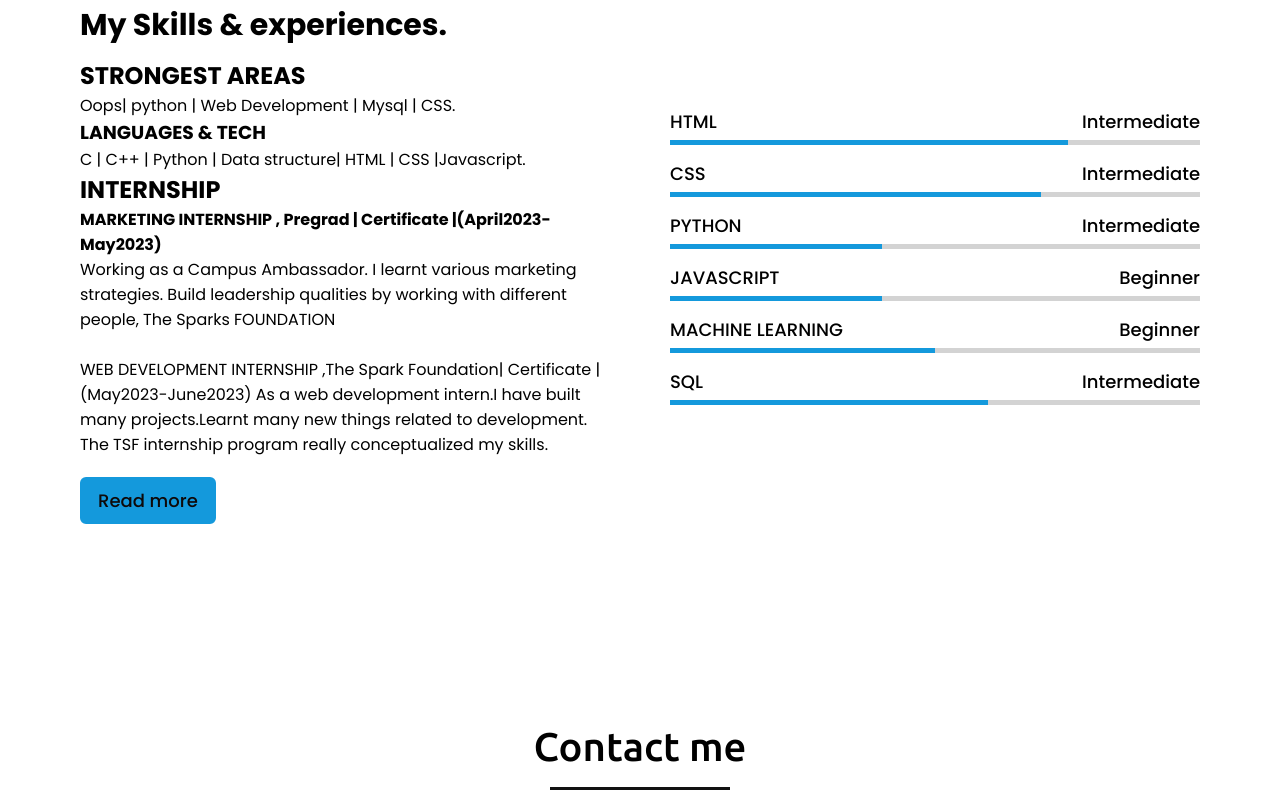
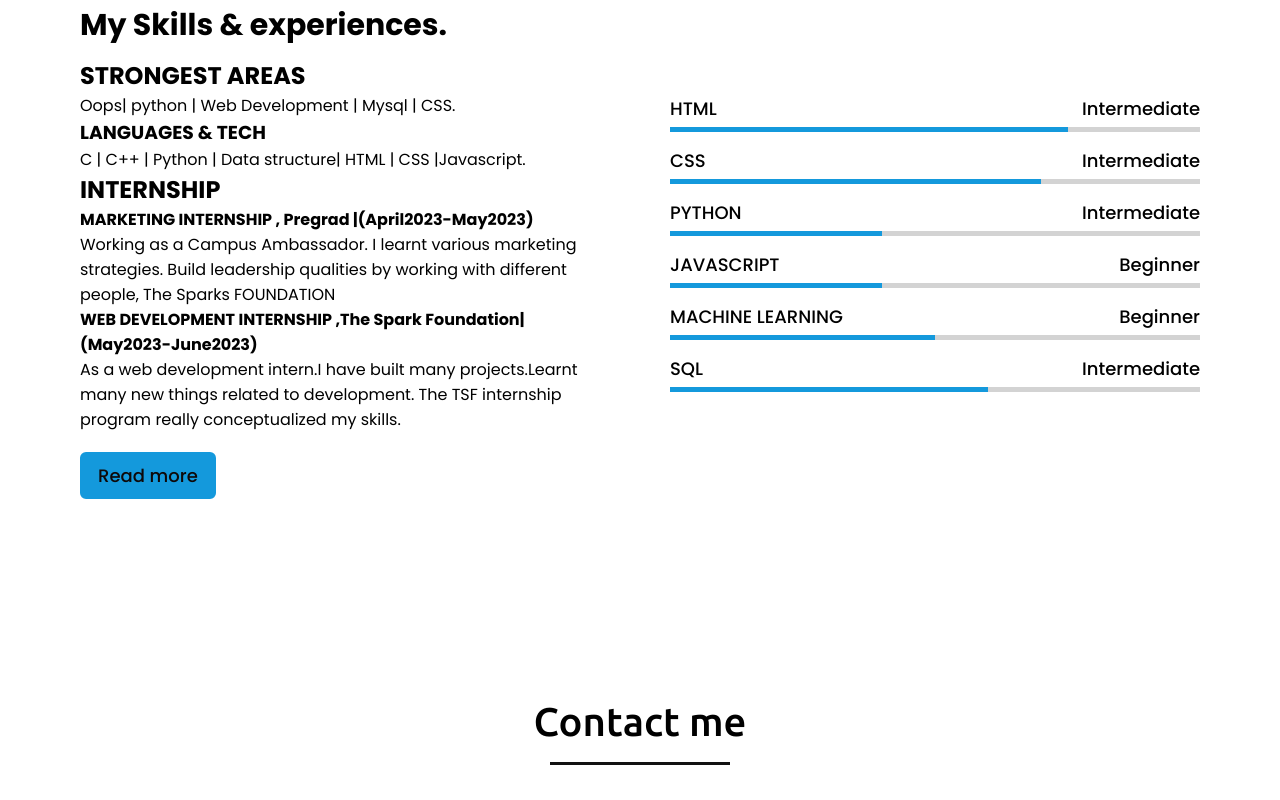
Before and after one commit to Dik-sha08/myportfolio.github.io, a plain HTML site: page index.html in a window 1280 px wide. Shown: the part 2260-3060 px from the top of the page. Drawn offline with nearby package versions, Linux system fonts and the light colour scheme.

Commit message:
Update index.html

```diff
--- a/index.html
+++ b/index.html
@@ -124,13 +124,11 @@
                         <h3>LANGUAGES & TECH </h3> C | C++ | Python | Data structure| HTML | CSS |Javascript.
                         <br>
                         <h1>INTERNSHIP</h1>
-                        <h4>MARKETING INTERNSHIP , Pregrad | Certificate |(April2023-May2023)</h4>
+                        <h4>MARKETING INTERNSHIP , Pregrad |(April2023-May2023)</h4>
                         Working as a Campus Ambassador. I learnt various marketing strategies. Build
                         leadership qualities by working with different people, The Sparks FOUNDATION
                         <br>
-                        <br
-
-                        <h4> WEB DEVELOPMENT INTERNSHIP ,The Spark Foundation| Certificate |(May2023-June2023)</h4>
+                        <h4> WEB DEVELOPMENT INTERNSHIP ,The Spark Foundation|(May2023-June2023)</h4>
                         As a web development intern.I have built many projects.Learnt many new things related
                         to development. The TSF internship program really conceptualized my skills.
                     </p>
```
